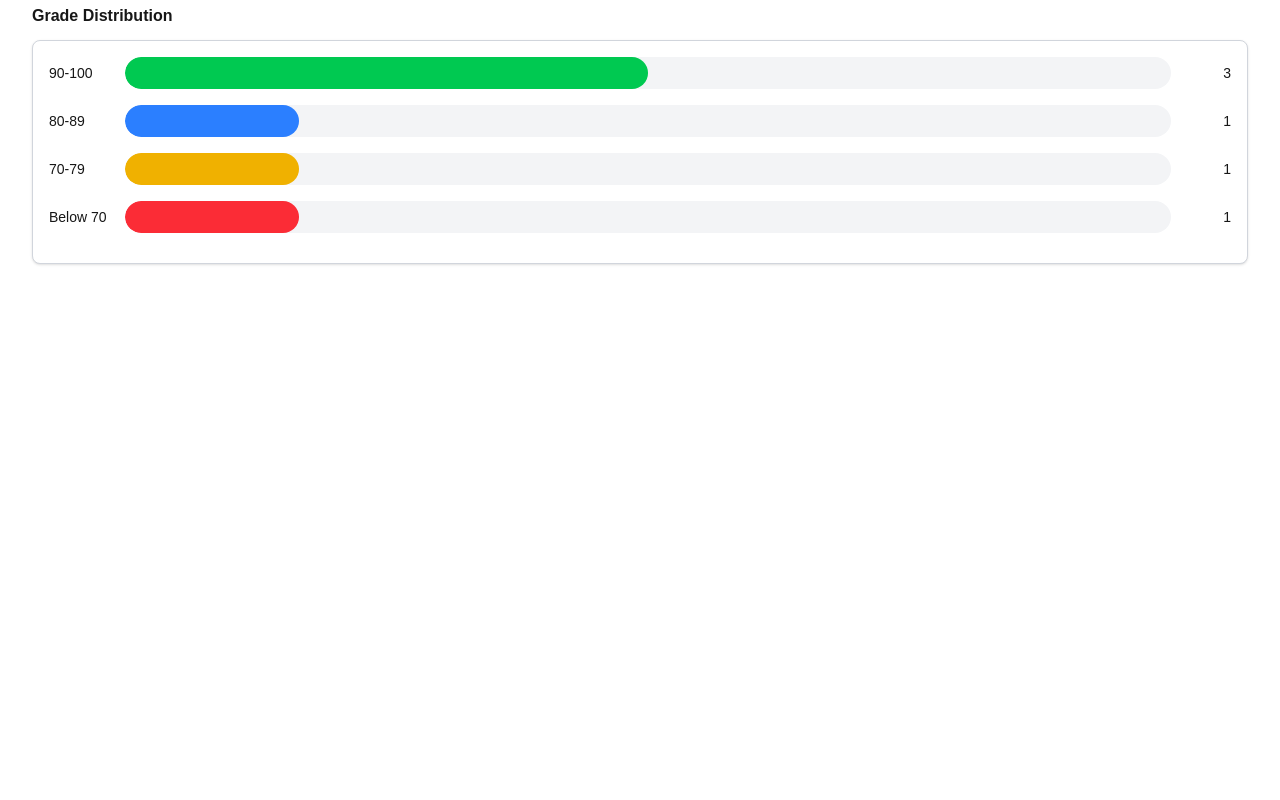
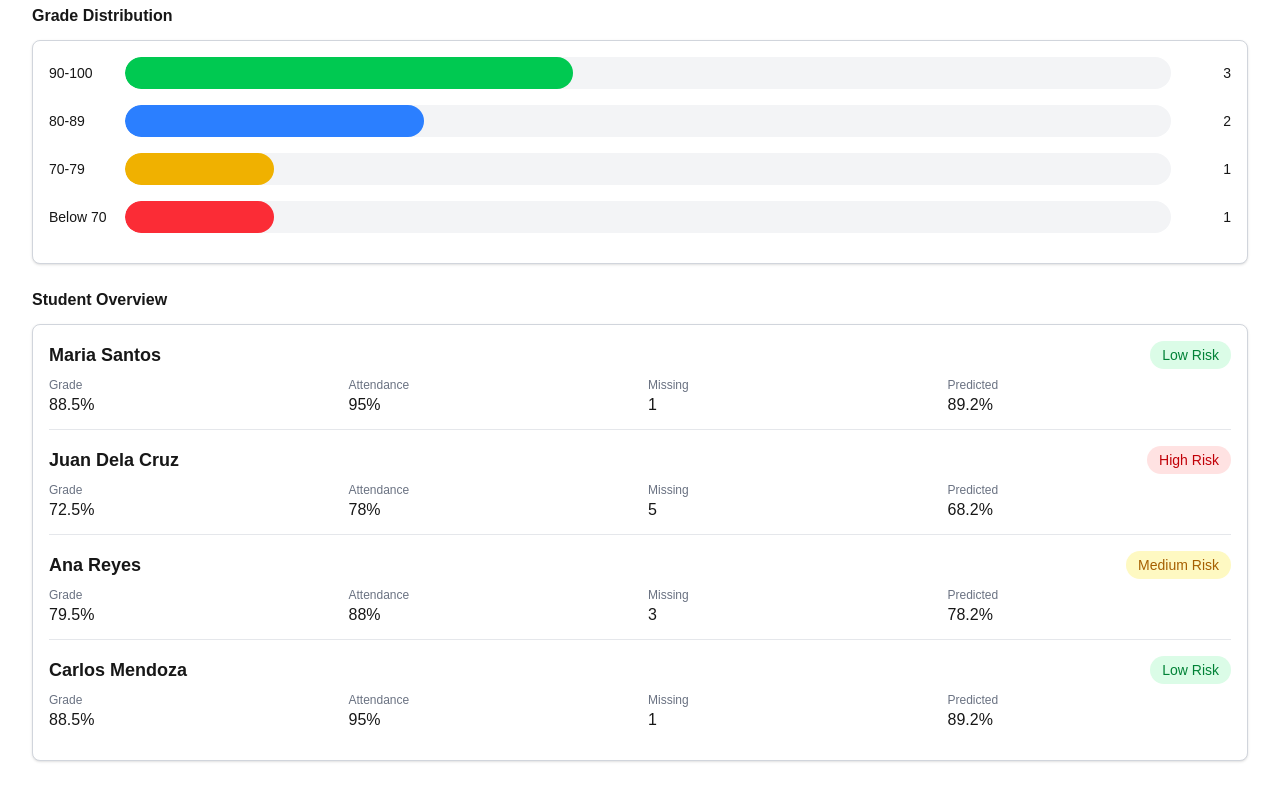
Before and after one commit to HueyLawagon/eduinsight, a Next.js app: page / in a window 1280 px wide. Shown: the part 758-1558 px from the top of the page. Before the commit the page ends 1086 px from the top, so only its background shows below. Built offline with nearby package versions, Linux system fonts and the light colour scheme.

Commit message:
Added Student Overview card

```diff
--- a/app/page.js
+++ b/app/page.js
@@ -4,13 +4,48 @@ import { Chart as ChartJS } from 'chart.js/auto';
 import { Bar, Pie } from 'react-chartjs-2';
 
 const PLACEHOLDER_DATA = {
-  totalStudents: 6,
+  totalStudents: 7,
   classAverage: 82.3,
   avgAttendance: 91.5,
   atRiskStudents: 1,
   avgScore: [85, 78, 92, 88],
   riskDistribution: [4, 1, 1], // low risk, medium risk, high risk
-  gradeDistribution: [3, 1, 1, 1] // 90-100, 80-89, 70-79, below 70
+  gradeDistribution: [3, 2, 1, 1], // 90-100, 80-89, 70-79, below 70
+
+  students: [
+    {
+      name: 'Maria Santos',
+      risk: 'Low Risk',
+      grade: 88.5,
+      attendance: 95,
+      missing: 1,
+      predicted: 89.2
+    },
+    {
+      name: 'Juan Dela Cruz',
+      risk: 'High Risk',
+      grade: 72.5,
+      attendance: 78,
+      missing: 5,
+      predicted: 68.2
+    },
+    {
+      name: 'Ana Reyes',
+      risk: 'Medium Risk',
+      grade: 79.5,
+      attendance: 88,
+      missing: 3,
+      predicted: 78.2
+    },
+    {
+      name: 'Carlos Mendoza',
+      risk: 'Low Risk',
+      grade: 88.5,
+      attendance: 95,
+      missing: 1,
+      predicted: 89.2
+    }
+  ]
 };
 
 export default function Home() {
@@ -159,6 +194,57 @@ export default function Home() {
             </div>
           </div>
         </div>
+
+        {/* Student Overview */}
+        <div className="mt-6 w-full">
+          <h4 className="font-bold mb-3 text-center md:text-left">Student Overview</h4>
+          <div className="border border-gray-300 rounded-lg p-4 bg-white shadow-sm w-full">
+            <div className="space-y-4">
+              {/* Map through students - dynamically grows as students are added */}
+              {PLACEHOLDER_DATA.students.map((student, index) => (
+                <div key={index}>
+                  {/* Student Header with Name and Risk Badge */}
+                  <div className="flex justify-between items-center mb-2">
+                    <h5 className="font-semibold text-lg">{student.name}</h5>
+                    <span className={`px-3 py-1 rounded-full text-sm font-medium ${
+                      student.risk === 'Low Risk' ? 'bg-green-100 text-green-700' :
+                      student.risk === 'Medium Risk' ? 'bg-yellow-100 text-yellow-700' :
+                      'bg-red-100 text-red-700'
+                    }`}>
+                      {student.risk}
+                    </span>
+                  </div>
+
+                  {/* Student Stats Grid */}
+                  <div className="grid grid-cols-2 md:grid-cols-4 gap-4 mb-3">
+                    <div>
+                      <p className="text-xs text-gray-500">Grade</p>
+                      <p className="font-medium">{student.grade}%</p>
+                    </div>
+                    <div>
+                      <p className="text-xs text-gray-500">Attendance</p>
+                      <p className="font-medium">{student.attendance}%</p>
+                    </div>
+                    <div>
+                      <p className="text-xs text-gray-500">Missing</p>
+                      <p className="font-medium">{student.missing}</p>
+                    </div>
+                    <div>
+                      <p className="text-xs text-gray-500">Predicted</p>
+                      <p className="font-medium">{student.predicted}%</p>
+                    </div>
+                  </div>
+
+                  {/* Divider - except after last student */}
+                  {index < PLACEHOLDER_DATA.students.length - 1 && (
+                    <hr className="border-gray-200 my-3" />
+                  )}
+                </div>
+              ))}
+            </div>
+          </div>
+        </div>
+
       </div>
     </div>
   );
```
